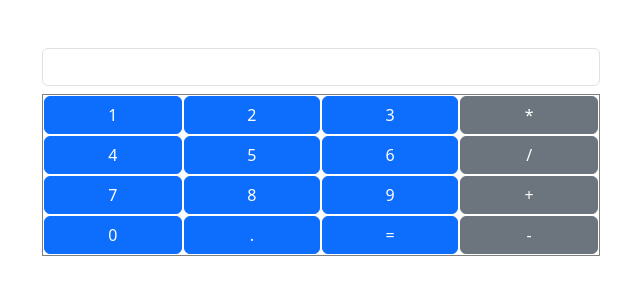
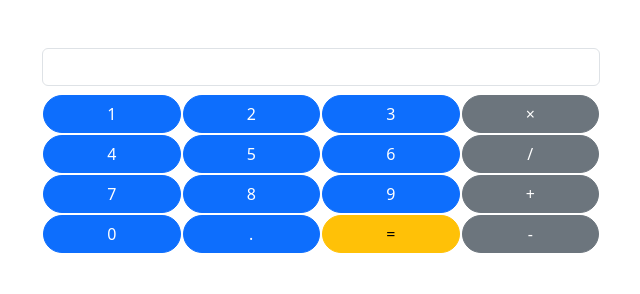
Before and after one commit to tarotarotaros/CalculatorApp, a plain HTML site: page index.html in a window 1280 px wide. Shown: the whole page, without its empty margins (40-680 px from the left). Drawn offline with Linux system fonts and the light colour scheme.

Commit message:
ボタンの形と色変更

```diff
--- a/index.html
+++ b/index.html
@@ -17,36 +17,36 @@
     <div class="container mt-5">
         <!-- 表示部分 -->
         <div class="mb-2">
-            <input type="text" class="form-control w-50" id="display" readonly>
+            <input type="text" class="form-control w-50" id="display" style="text-align:right" readonly>
         </div>
 
         <!-- ボタン部分 -->
         <div class="row">
             <div class="col">
-                <table border="1" class="w-50">
+                <table border="0" class="w-50">
                     <tr>
-                        <td><button class="btn btn-primary w-100 number">1</button></td>
-                        <td><button class="btn btn-primary w-100 number">2</button></td>
-                        <td><button class="btn btn-primary w-100 number">3</button></td>
-                        <td><button class="btn btn-secondary w-100 symbol">*</button></td>
+                        <td><button class="btn btn-primary rounded-pill w-100 number">1</button></td>
+                        <td><button class="btn btn-primary rounded-pill w-100 number">2</button></td>
+                        <td><button class="btn btn-primary rounded-pill w-100 number">3</button></td>
+                        <td><button class="btn btn-secondary rounded-pill w-100 symbol">×</button></td>
                     </tr>
                     <tr>
-                        <td><button class="btn btn-primary w-100 number">4</button></td>
-                        <td><button class="btn btn-primary w-100 number">5</button></td>
-                        <td><button class="btn btn-primary w-100 number">6</button></td>
-                        <td><button class="btn btn-secondary w-100 symbol">/</button></td>
+                        <td><button class="btn btn-primary rounded-pill w-100 number">4</button></td>
+                        <td><button class="btn btn-primary rounded-pill w-100 number">5</button></td>
+                        <td><button class="btn btn-primary rounded-pill w-100 number">6</button></td>
+                        <td><button class="btn btn-secondary rounded-pill w-100 symbol">/</button></td>
                     </tr>
                     <tr>
-                        <td><button class="btn btn-primary w-100 number">7</button></td>
-                        <td><button class="btn btn-primary w-100 number">8</button></td>
-                        <td><button class="btn btn-primary w-100 number">9</button></td>
-                        <td><button class="btn btn-secondary w-100 symbol">+</button></td>
+                        <td><button class="btn btn-primary rounded-pill w-100 number">7</button></td>
+                        <td><button class="btn btn-primary rounded-pill w-100 number">8</button></td>
+                        <td><button class="btn btn-primary rounded-pill w-100 number">9</button></td>
+                        <td><button class="btn btn-secondary rounded-pill w-100 symbol">+</button></td>
                     </tr>
                     <tr>
-                        <td><button class="btn btn-primary w-100 number">0</button></td>
-                        <td><button class="btn btn-primary w-100 number">.</button></td>
-                        <td><button class="btn btn-primary w-100 equal">=</button></td>
-                        <td><button class="btn btn-secondary w-100 symbol">-</button></td>
+                        <td><button class="btn btn-primary rounded-pill w-100 number">0</button></td>
+                        <td><button class="btn btn-primary rounded-pill w-100 number">.</button></td>
+                        <td><button class="btn btn-warning rounded-pill w-100 equal">=</button></td>
+                        <td><button class="btn btn-secondary rounded-pill w-100 symbol">-</button></td>
                     </tr>
                 </table>
 
```
